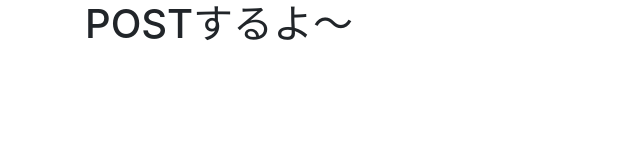
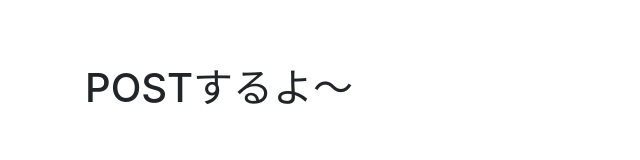
Before and after one commit to t-sakurai816/post-node, a plain HTML site: page index.html in a window 1280 px wide. Shown: the whole page, without its empty margins (0-640 px from the left). Drawn offline with nearby package versions, Linux system fonts and the light colour scheme.

Commit message:
cssを読み込み

```diff
--- a/index.html
+++ b/index.html
@@ -1,14 +1,19 @@
 <!DOCTYPE html>
 <html lang="ja">
+
 <head>
   <meta charset="UTF-8">
   <meta name="viewport" content="width=device-width, initial-scale=1.0">
   <title>postForm</title>
-  <link rel="stylesheet" href="https://stackpath.bootstrapcdn.com/bootstrap/4.5.0/css/bootstrap.min.css" integrity="sha384-9aIt2nRpC12Uk9gS9baDl411NQApFmC26EwAOH8WgZl5MYYxFfc+NcPb1dKGj7Sk" crossorigin="anonymous">
+  <link rel="stylesheet" href="index.css">
+  <link rel="stylesheet" href="https://stackpath.bootstrapcdn.com/bootstrap/4.5.0/css/bootstrap.min.css"
+    integrity="sha384-9aIt2nRpC12Uk9gS9baDl411NQApFmC26EwAOH8WgZl5MYYxFfc+NcPb1dKGj7Sk" crossorigin="anonymous">
 </head>
+
 <body>
   <div class="container">
     <h1>POSTするよ〜</h1>
   </div>
 </body>
+
 </html>
```
